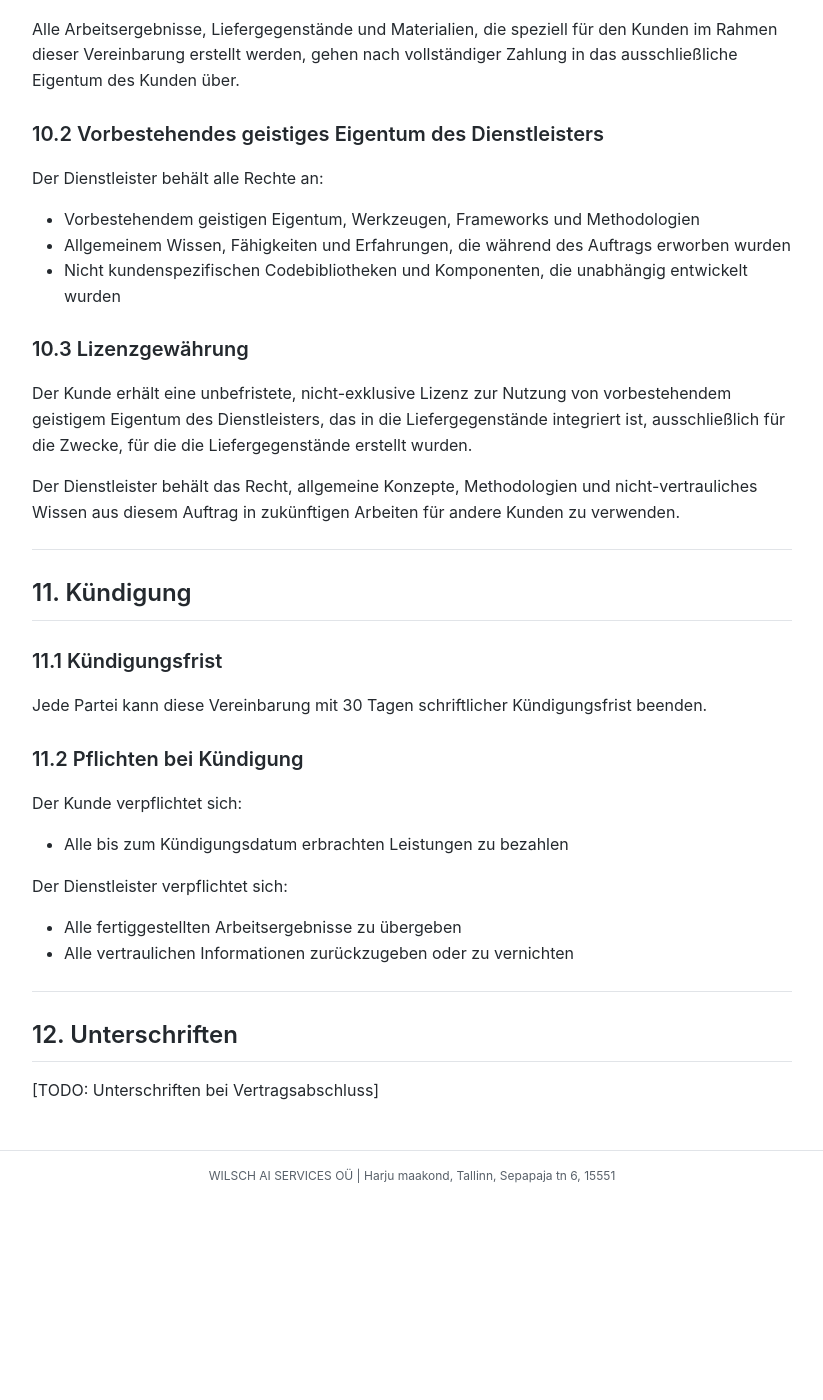
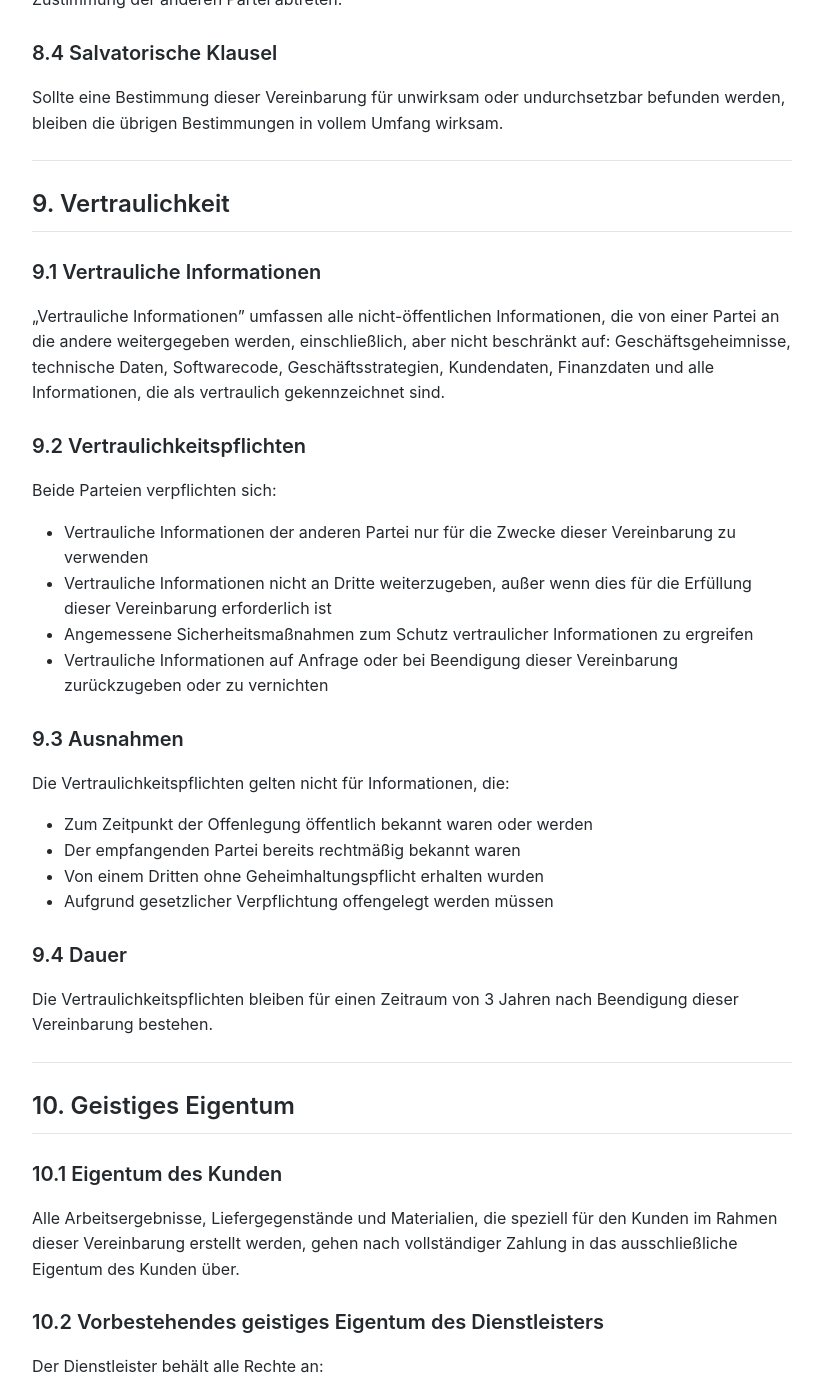
Before and after one commit to MariusWilsch/public-wilsch-ai-pages, a Jekyll site: the page built from project/rohdex/sla-2025-12.md, in a window 1280 px wide and 1400 px high, scrolled down 6738 px. Shown: the whole window, without its empty margins (228-1051 px from the left). Built offline with Jekyll 4.4.1, drawn with Linux system fonts in a browser that asks for light colours; our own code applies the rules of GitHub Pages for plain Markdown files; before the commit the page ends 7938 px from its top, so only the background shows below that; some of the changed text lies outside the part shown.

Commit message:
Sync from hippocampus 2025-12-08

```diff
--- a/project/rohdex/sla-2025-12.md
+++ b/project/rohdex/sla-2025-12.md
@@ -114,19 +114,35 @@ Sobald ein Problem gelöst ist, bestätigt der Dienstleister dies per E-Mail. Er
 
 Der Kunde zahlt eine monatliche Gebühr („Bereitschaftspauschale") zur Abdeckung der Bereitschaft und der 6-Stunden-Reaktionszusage während der Servicezeiten.
 
-**Bereitschaftspauschale:** [TODO: Mit Roman besprechen] EUR/Monat
+**Bereitschaftspauschale:** 350 EUR/Monat
 
-*Hinweis: Diese Pauschale ist eine reine Bereitschaftsgebühr. Alle Supportarbeiten werden nach Aufwand abgerechnet.*
+Diese Pauschale beinhaltet **3 Stunden** Supportarbeit pro Monat. Nicht genutzte Stunden verfallen am Monatsende.
 
-### SLA.4.2 Stundenabrechnung
+### SLA.4.2 Infrastrukturgebühr
 
-Der Dienstleister berechnet für tatsächlich geleistete Supportarbeit:
+Der Dienstleister betreibt und wartet die erforderliche Server-Infrastruktur (Hosting, Überwachung, Sicherheitsupdates).
+
+**Infrastrukturpauschale:** 200 EUR/Monat
+
+### SLA.4.3 Stundenabrechnung (Überschreitung)
+
+Für Supportarbeit über die enthaltenen 3 Stunden hinaus berechnet der Dienstleister:
 - **Stundensatz:** 120 EUR/Stunde
 
-### SLA.4.3 Rechnungsstellung
+### SLA.4.4 Monatliche Gesamtkosten
 
-- Monatliche Grundgebühr wird im Voraus in Rechnung gestellt
-- Stündliche Supportkosten werden auf der Folgerechnung aufgeführt
+| Position | Betrag |
+|----------|--------|
+| Bereitschaftspauschale (inkl. 3h) | 350 EUR |
+| Infrastrukturpauschale | 200 EUR |
+| **Gesamt (monatlich)** | **550 EUR** |
+
+*Zusätzliche Stunden werden nach Aufwand abgerechnet.*
+
+### SLA.4.5 Rechnungsstellung
+
+- Monatliche Gebühren werden im Voraus in Rechnung gestellt
+- Überschreitungsstunden werden auf der Folgerechnung aufgeführt
 - Zahlungsziel: 14 Tage nach Rechnungsdatum
 
 ---
@@ -217,7 +233,29 @@ Sollte eine Bestimmung dieser Vereinbarung für unwirksam oder undurchsetzbar be
 
 ## 9. Vertraulichkeit
 
-[TODO: Noch keine Geheimhaltungsvereinbarung – Parteien sollten separate Geheimhaltungsvereinbarung abschließen]
+### 9.1 Vertrauliche Informationen
+
+„Vertrauliche Informationen" umfassen alle nicht-öffentlichen Informationen, die von einer Partei an die andere weitergegeben werden, einschließlich, aber nicht beschränkt auf: Geschäftsgeheimnisse, technische Daten, Softwarecode, Geschäftsstrategien, Kundendaten, Finanzdaten und alle Informationen, die als vertraulich gekennzeichnet sind.
+
+### 9.2 Vertraulichkeitspflichten
+
+Beide Parteien verpflichten sich:
+- Vertrauliche Informationen der anderen Partei nur für die Zwecke dieser Vereinbarung zu verwenden
+- Vertrauliche Informationen nicht an Dritte weiterzugeben, außer wenn dies für die Erfüllung dieser Vereinbarung erforderlich ist
+- Angemessene Sicherheitsmaßnahmen zum Schutz vertraulicher Informationen zu ergreifen
+- Vertrauliche Informationen auf Anfrage oder bei Beendigung dieser Vereinbarung zurückzugeben oder zu vernichten
+
+### 9.3 Ausnahmen
+
+Die Vertraulichkeitspflichten gelten nicht für Informationen, die:
+- Zum Zeitpunkt der Offenlegung öffentlich bekannt waren oder werden
+- Der empfangenden Partei bereits rechtmäßig bekannt waren
+- Von einem Dritten ohne Geheimhaltungspflicht erhalten wurden
+- Aufgrund gesetzlicher Verpflichtung offengelegt werden müssen
+
+### 9.4 Dauer
+
+Die Vertraulichkeitspflichten bleiben für einen Zeitraum von 3 Jahren nach Beendigung dieser Vereinbarung bestehen.
 
 ---
 
```
